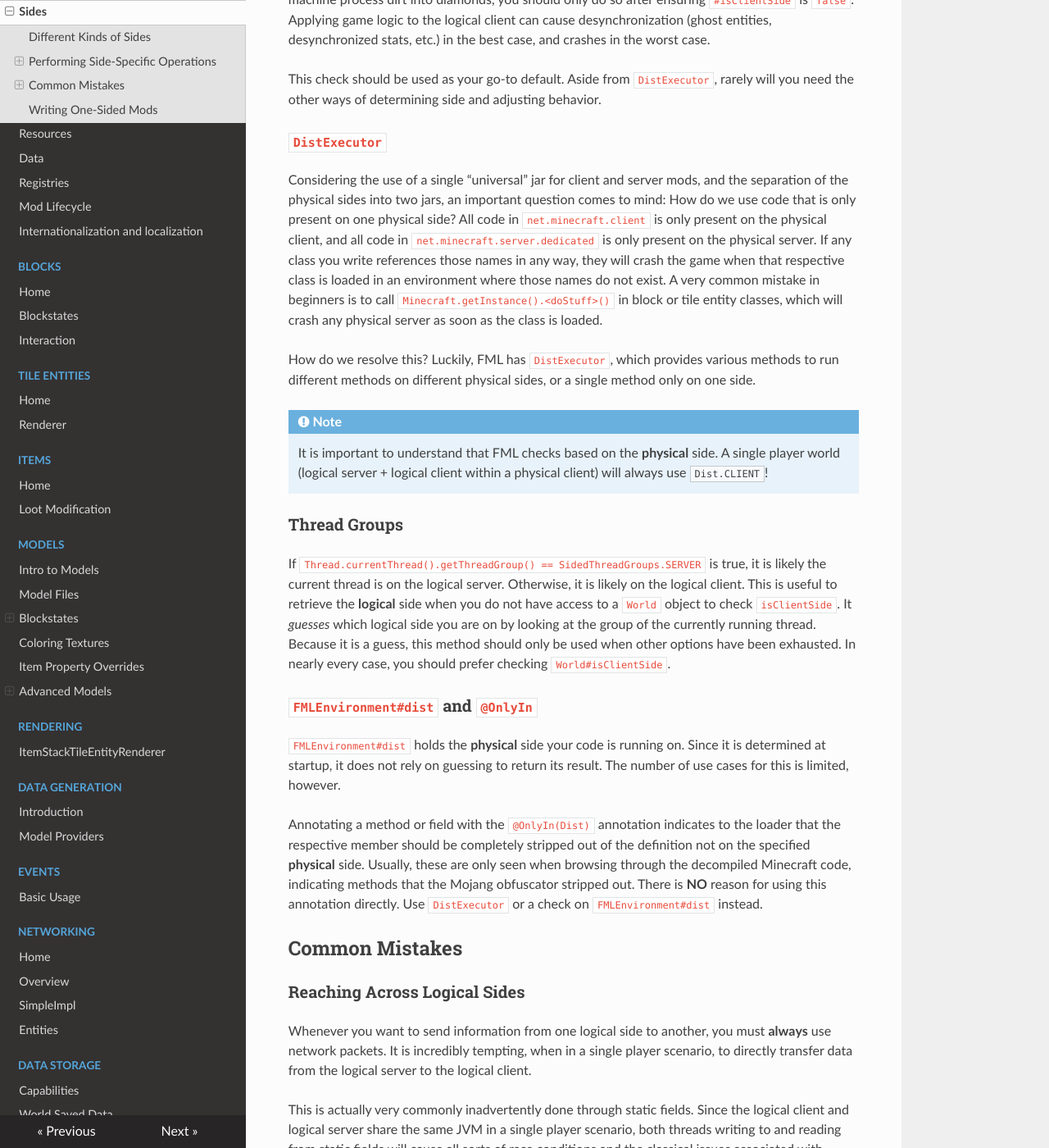
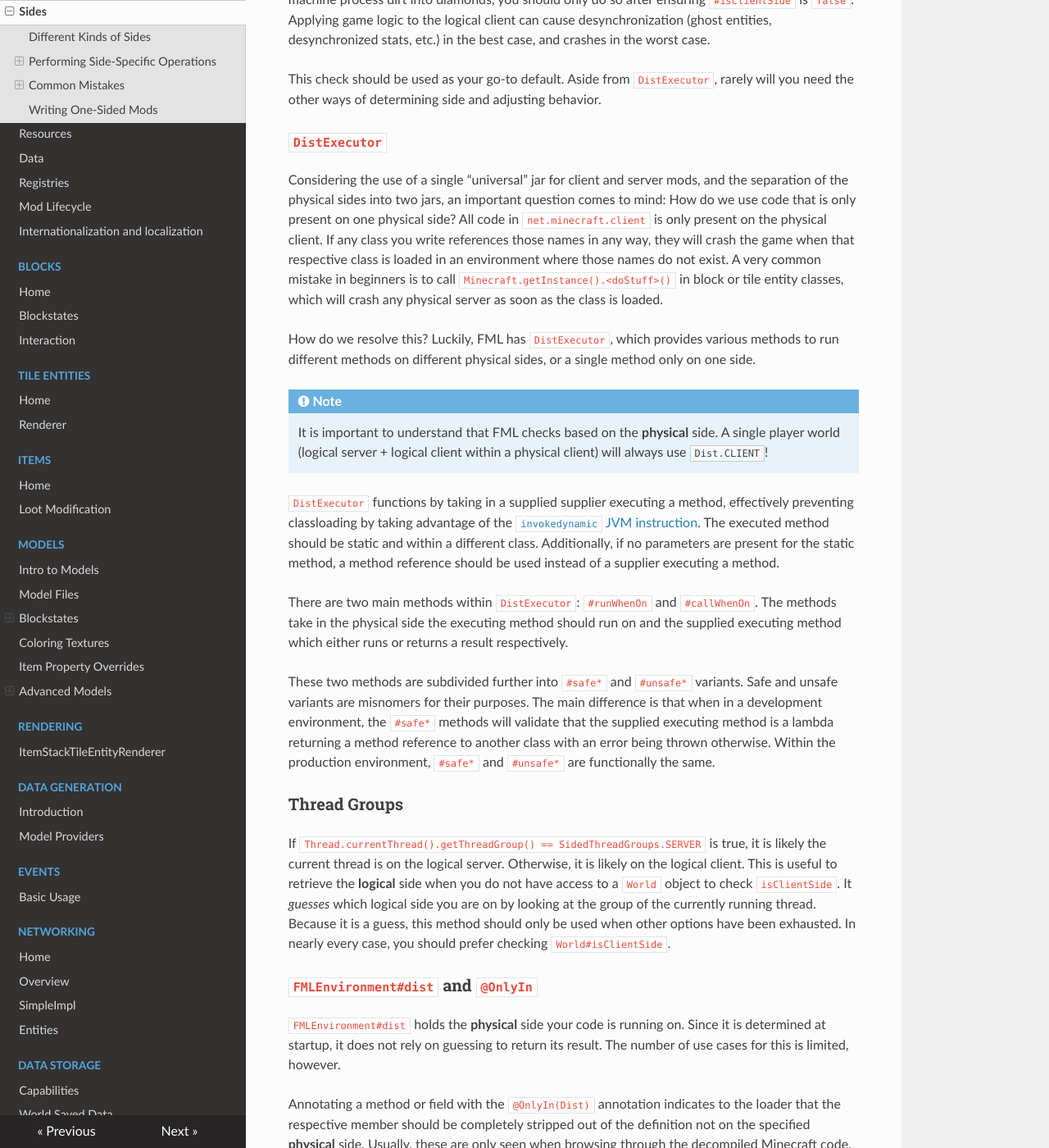
Before and after one commit to MinecraftForge/Documentation, an MkDocs documentation site: the page built from docs/concepts/sides.md, in a window 1280 px wide and 1400 px high, scrolled down 1280 px. Shown: the whole window at 82% size. Built offline with MkDocs 1.6.1, drawn with Linux system fonts in a browser that asks for light colours; nearby versions of some CDN libraries.

Commit message:
Improve DistExecutor explanation

````diff
--- a/docs/concepts/sides.md
+++ b/docs/concepts/sides.md
@@ -30,13 +30,19 @@ This check should be used as your go-to default. Aside from `DistExecutor`, rare
 
 ### `DistExecutor`
 
-Considering the use of a single "universal" jar for client and server mods, and the separation of the physical sides into two jars, an important question comes to mind: How do we use code that is only present on one physical side? All code in `net.minecraft.client` is only present on the physical client, and all code in `net.minecraft.server.dedicated` is only present on the physical server. If any class you write references those names in any way, they will crash the game when that respective class is loaded in an environment where those names do not exist. A very common mistake in beginners is to call `Minecraft.getInstance().<doStuff>()` in block or tile entity classes, which will crash any physical server as soon as the class is loaded.
+Considering the use of a single "universal" jar for client and server mods, and the separation of the physical sides into two jars, an important question comes to mind: How do we use code that is only present on one physical side? All code in `net.minecraft.client` is only present on the physical client. If any class you write references those names in any way, they will crash the game when that respective class is loaded in an environment where those names do not exist. A very common mistake in beginners is to call `Minecraft.getInstance().<doStuff>()` in block or tile entity classes, which will crash any physical server as soon as the class is loaded.
 
 How do we resolve this? Luckily, FML has `DistExecutor`, which provides various methods to run different methods on different physical sides, or a single method only on one side.
 
 !!! note
 
     It is important to understand that FML checks based on the **physical** side. A single player world (logical server + logical client within a physical client) will always use `Dist.CLIENT`!
+
+`DistExecutor` functions by taking in a supplied supplier executing a method, effectively preventing classloading by taking advantage of the [`invokedynamic` JVM instruction][invokedynamic]. The executed method should be static and within a different class. Additionally, if no parameters are present for the static method, a method reference should be used instead of a supplier executing a method.
+
+There are two main methods within `DistExecutor`: `#runWhenOn` and `#callWhenOn`. The methods take in the physical side the executing method should run on and the supplied executing method which either runs or returns a result respectively.
+
+These two methods are subdivided further into `#safe*` and `#unsafe*` variants. Safe and unsafe variants are misnomers for their purposes. The main difference is that when in a development environment, the `#safe*` methods will validate that the supplied executing method is a lambda returning a method reference to another class with an error being thrown otherwise. Within the production environment, `#safe*` and `#unsafe*` are functionally the same.
 
 ### Thread Groups
 
@@ -71,3 +77,6 @@ Additionally, if your mod is one-sided, it typically does not forbid the user fr
 ModLoadingContext.get().registerExtensionPoint(ExtensionPoint.DISPLAYTEST, () -> Pair.of(() -> FMLNetworkConstants.IGNORESERVERONLY, (a, b) -> true));
 ```
 This tells the client that it should ignore the server version being absent, and the server that it should not tell the client this mod should be present. So this snippet works both for client- and server-only-sided mods.
+
+[invokedynamic]: https://docs.oracle.com/javase/specs/jvms/se8/html/jvms-6.html#jvms-6.5.invokedynamic
+[dist]: #fmlenvironmentdist-and-onlyin
````
